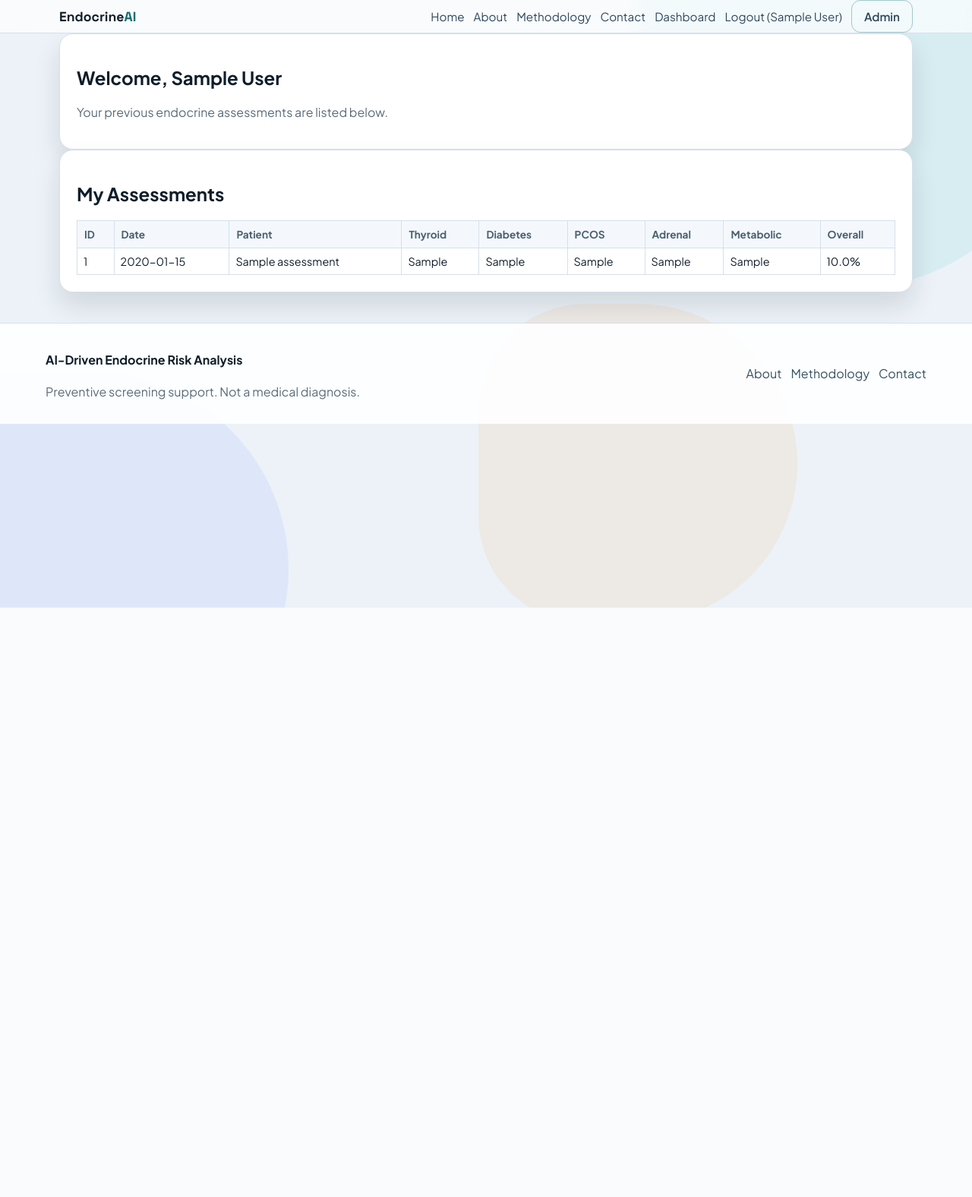
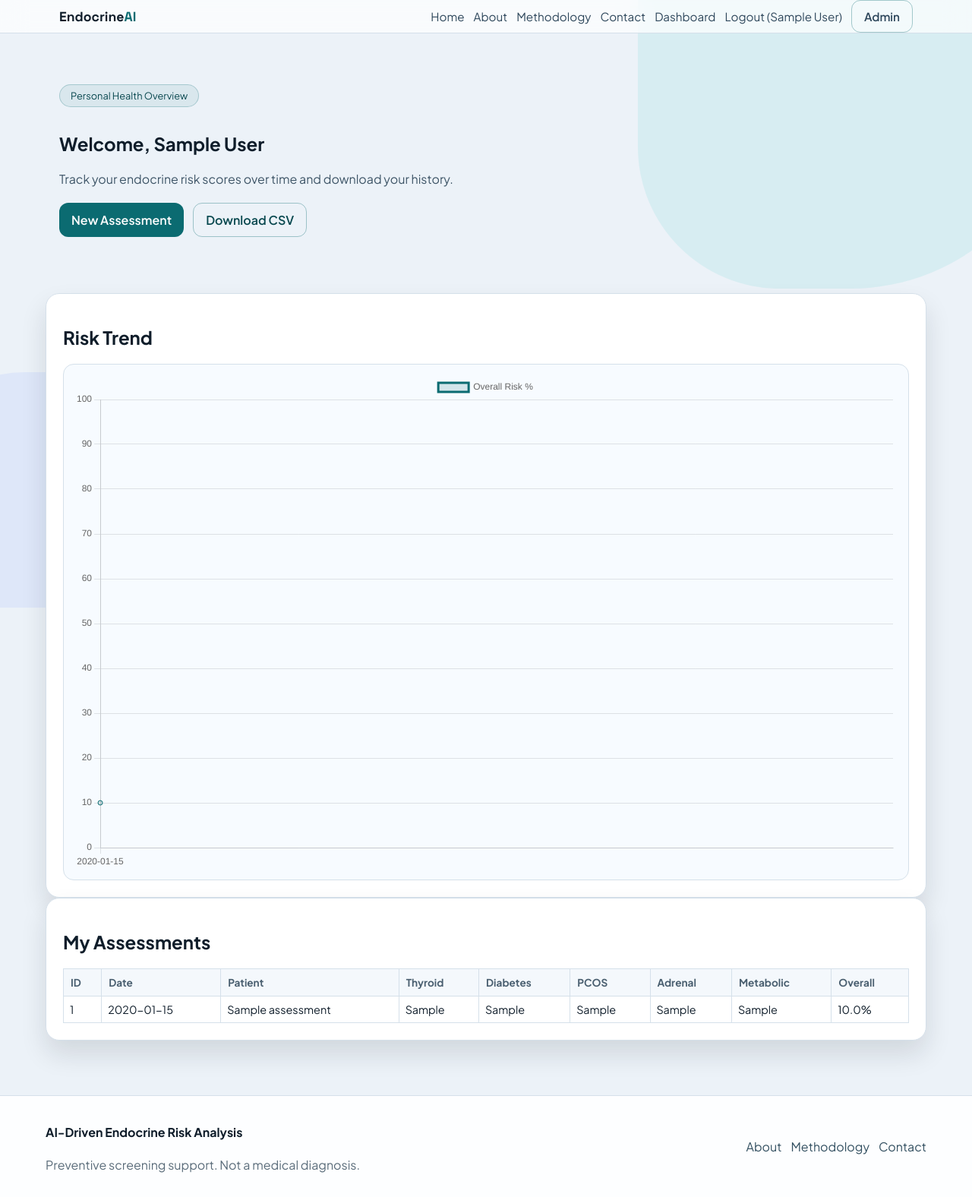
Before and after one commit to endocrineai-hub/endocrine-ai, a Flask app: page /dashboard in a window 1280 px wide. Shown: the whole page at 76% size. Before the commit the page ends 800 px from the top, so only its background shows below. Run offline with Flask 3, Linux system fonts and the light colour scheme; the visitor is signed in with stand-in values (Sample User, id 1); tables that the repository leaves empty hold one stand-in row (values such as "Sample post").

Commit message:
Enhance user dashboard with risk trend chart and export, plus compact hero styling

```diff
--- a/backend/models/assessment_model.py
+++ b/backend/models/assessment_model.py
@@ -108,3 +108,19 @@ def get_user_assessments(user_id: int, limit: int = 50) -> list[dict]:
     ).fetchall()
     conn.close()
     return [dict(r) for r in rows]
+
+
+def get_user_assessment_rows(user_id: int) -> list[dict]:
+    conn = get_connection()
+    rows = conn.execute(
+        """
+        SELECT id, created_at, user_id, patient_name, age, gender, bmi, symptoms,
+               thyroid_risk, diabetes_risk, pcos_risk, adrenal_risk, metabolic_risk, risk_score
+        FROM assessments
+        WHERE user_id = ?
+        ORDER BY id DESC
+        """,
+        (user_id,),
+    ).fetchall()
+    conn.close()
+    return [dict(r) for r in rows]
--- a/backend/routes/auth_routes.py
+++ b/backend/routes/auth_routes.py
@@ -1,9 +1,10 @@
 from functools import wraps
 
-from flask import Blueprint, redirect, render_template, request, session, url_for
+from flask import Blueprint, Response, redirect, render_template, request, session, url_for
 
-from ..models.assessment_model import get_user_assessments
+from ..models.assessment_model import get_user_assessments, get_user_assessment_rows
 from ..models.user_model import create_user, verify_user
+from ..services.report_service import assessments_to_csv
 
 auth_bp = Blueprint("auth", __name__)
 
@@ -59,3 +60,15 @@ def user_logout():
 def user_dashboard():
     assessments = get_user_assessments(session["user_id"])
     return render_template("user_dashboard.html", assessments=assessments)
+
+
+@auth_bp.route("/dashboard/export.csv")
+@user_required
+def user_export_csv():
+    rows = get_user_assessment_rows(session["user_id"])
+    csv_data = assessments_to_csv(rows)
+    return Response(
+        csv_data,
+        mimetype="text/csv",
+        headers={"Content-Disposition": "attachment; filename=my_assessments.csv"},
+    )
--- a/backend/static/css/styles.css
+++ b/backend/static/css/styles.css
@@ -76,6 +76,7 @@ body {
 .section { padding: 32px 0; }
 
 .hero { padding: 80px 0 36px; }
+.hero.compact { padding: 54px 0 24px; }
 .hero-grid {
   display: grid;
   grid-template-columns: 1.55fr 1fr;
--- a/backend/templates/user_dashboard.html
+++ b/backend/templates/user_dashboard.html
@@ -1,10 +1,24 @@
 {% extends "public_base.html" %}
 {% set title = "My Dashboard" %}
 {% block content %}
-<main class="container page-space">
+<section class="hero compact">
+  <div class="container">
+    <p class="pill">Personal Health Overview</p>
+    <h1>Welcome, {{ user_name }}</h1>
+    <p class="lead">Track your endocrine risk scores over time and download your history.</p>
+    <div class="cta-row">
+      <a class="btn" href="/">New Assessment</a>
+      <a class="btn btn-ghost" href="/dashboard/export.csv">Download CSV</a>
+    </div>
+  </div>
+</section>
+
+<main class="container section">
   <section class="card">
-    <h1>Welcome, {{ user_name }}</h1>
-    <p class="muted">Your previous endocrine assessments are listed below.</p>
+    <h2>Risk Trend</h2>
+    <div class="chart-card">
+      <canvas id="user-risk-chart" height="180"></canvas>
+    </div>
   </section>
 
   <section class="card">
@@ -29,4 +43,30 @@
     </div>
   </section>
 </main>
+
+<script src="https://cdn.jsdelivr.net/npm/chart.js"></script>
+<script>
+  const rawAssessments = {{ assessments | tojson }};
+  const labels = rawAssessments.map(r => r.created_at).reverse();
+  const values = rawAssessments.map(r => Number(r.risk_score || 0)).reverse();
+
+  const ctx = document.getElementById('user-risk-chart');
+  if (ctx && window.Chart) {
+    new Chart(ctx, {
+      type: 'line',
+      data: {
+        labels,
+        datasets: [{
+          label: 'Overall Risk %',
+          data: values,
+          borderColor: 'rgba(11, 107, 113, 1)',
+          backgroundColor: 'rgba(11, 107, 113, 0.15)',
+          tension: 0.3,
+          fill: true,
+        }]
+      },
+      options: { responsive: true, plugins: { legend: { display: true } }, scales: { y: { beginAtZero: true, max: 100 } } }
+    });
+  }
+</script>
 {% endblock %}
```
